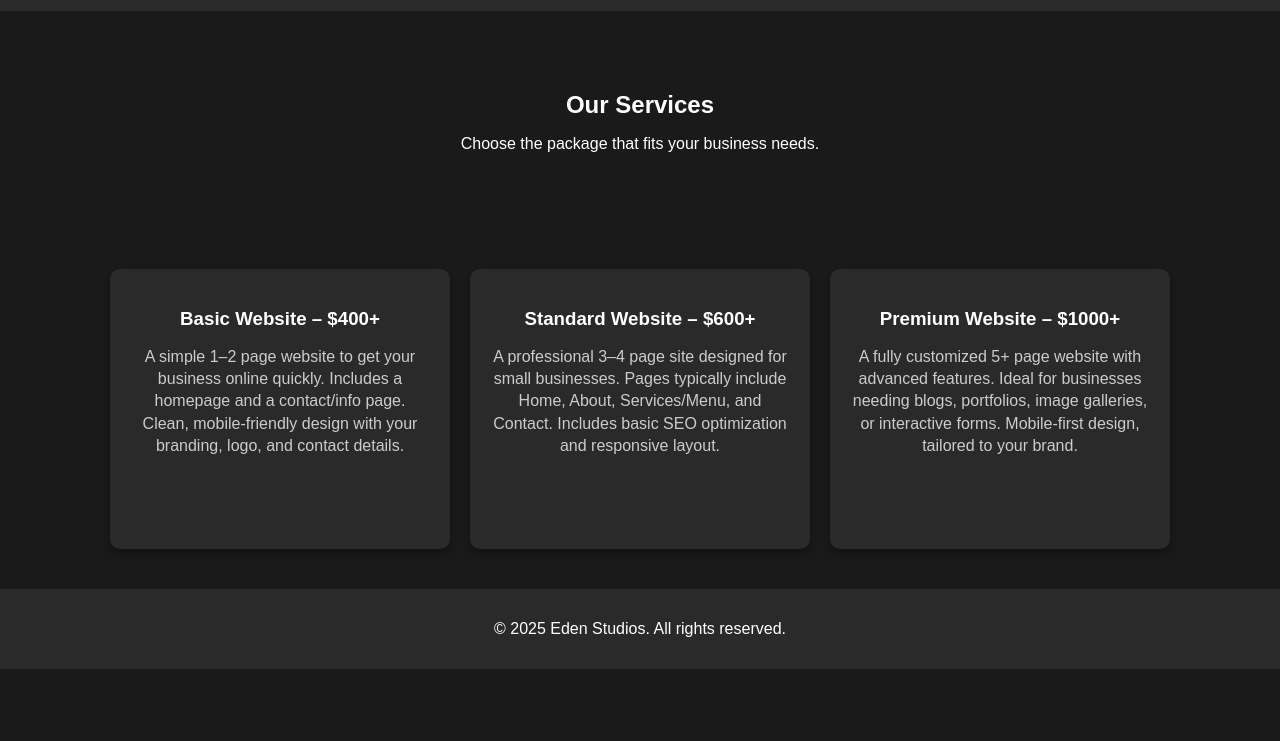
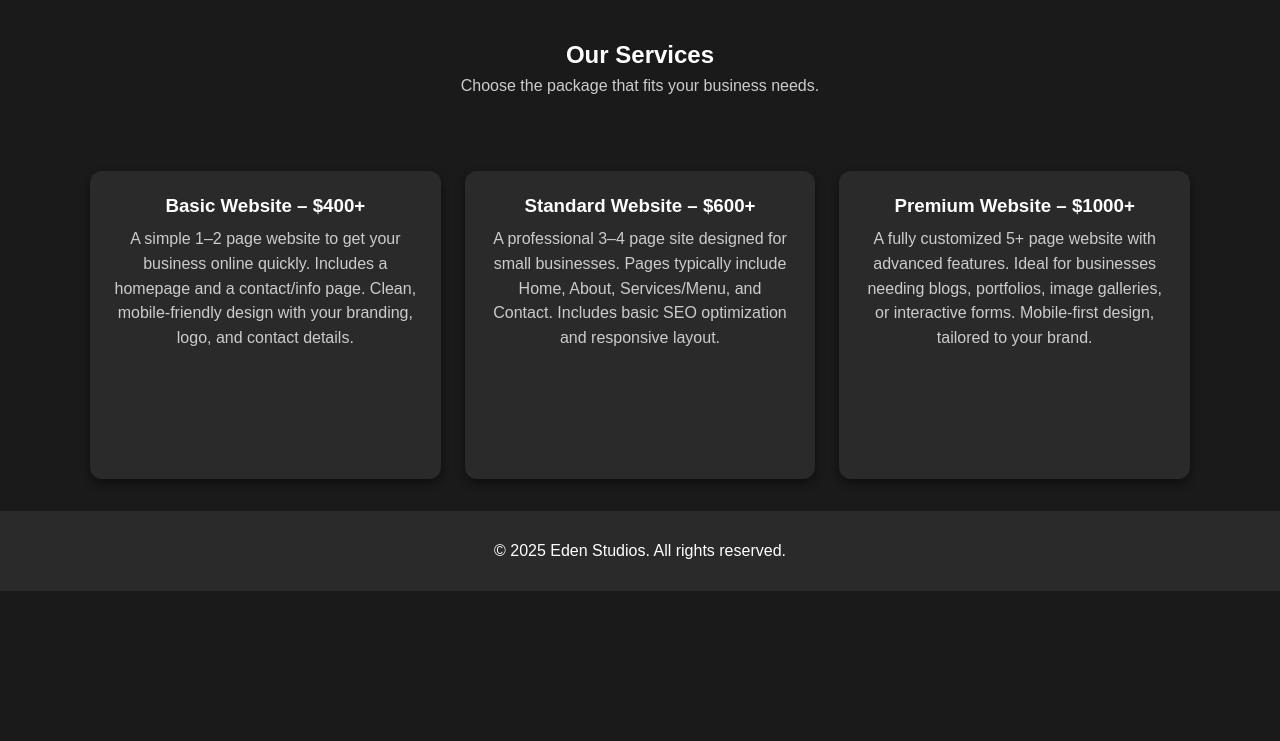
Before and after one commit to eden12t/eden-studios, a plain HTML site: page services.html in a window 1280 px wide. Shown: the part 59-800 px from the top of the page. Drawn offline with Linux system fonts and the light colour scheme.

Commit message:
Fix Services layout to 3 horizontal cards with page-scoped CSS

```diff
--- a/services.html
+++ b/services.html
@@ -3,13 +3,49 @@
 <head>
   <meta charset="UTF-8" />
   <meta name="viewport" content="width=device-width, initial-scale=1.0" />
-  <title>Services - Eden Studios</title>
+  <title>Eden Studios - Services</title>
   <link rel="stylesheet" href="style.css" />
+  <style>
+    /* Page-scoped fixes so only Services is affected */
+    #services-page .hero{padding:48px 20px}
+    #services-page .hero h1{margin:0 0 8px}
+    #services-page .hero p{color:#ccc;margin:0}
+    #services-page .service-grid{
+      display:grid;
+      grid-template-columns:repeat(3,minmax(280px,1fr));
+      gap:24px;
+      max-width:1100px;
+      margin:28px auto 32px;
+      padding:0 16px;
+    }
+    @media (max-width:980px){
+      #services-page .service-grid{grid-template-columns:repeat(2,minmax(260px,1fr))}
+    }
+    @media (max-width:640px){
+      #services-page .service-grid{grid-template-columns:1fr}
+    }
+    #services-page .service-card{
+      background:#2a2a2a;
+      color:#fff;
+      border-radius:12px;
+      padding:24px;
+      min-height:260px;
+      box-shadow:0 4px 10px rgba(0,0,0,.45);
+      text-align:center;
+      transition:transform .18s ease, box-shadow .18s ease;
+    }
+    #services-page .service-card:hover{
+      transform:translateY(-6px);
+      box-shadow:0 10px 18px rgba(0,0,0,.55);
+    }
+    #services-page .service-card h3{margin:0 0 10px}
+    #services-page .service-card p{margin:0;color:#ccc;line-height:1.55}
+  </style>
 </head>
-<body>
+<body id="services-page">
   <header>
+    <div class="logo">eden studios</div>
     <nav>
-      <div class="logo">eden studios</div>
       <ul>
         <li><a href="index.html">Home</a></li>
         <li><a href="services.html" class="active">Services</a></li>
@@ -25,24 +61,20 @@
     <p>Choose the package that fits your business needs.</p>
   </section>
 
-  <section class="card-grid">
-    <div class="card">
+  <section class="service-grid">
+    <div class="service-card">
       <h3>Basic Website – $400+</h3>
-      <p>
-        A simple 1–2 page website to get your business online quickly. Includes a homepage and a contact/info page. Clean, mobile-friendly design with your branding, logo, and contact details.
-      </p>
+      <p>A simple 1–2 page website to get your business online quickly. Includes a homepage and a contact/info page. Clean, mobile-friendly design with your branding, logo, and contact details.</p>
     </div>
-    <div class="card">
+
+    <div class="service-card">
       <h3>Standard Website – $600+</h3>
-      <p>
-        A professional 3–4 page site designed for small businesses. Pages typically include Home, About, Services/Menu, and Contact. Includes basic SEO optimization and responsive layout.
-      </p>
+      <p>A professional 3–4 page site designed for small businesses. Pages typically include Home, About, Services/Menu, and Contact. Includes basic SEO optimization and responsive layout.</p>
     </div>
-    <div class="card">
+
+    <div class="service-card">
       <h3>Premium Website – $1000+</h3>
-      <p>
-        A fully customized 5+ page website with advanced features. Ideal for businesses needing blogs, portfolios, image galleries, or interactive forms. Mobile-first design, tailored to your brand.
-      </p>
+      <p>A fully customized 5+ page website with advanced features. Ideal for businesses needing blogs, portfolios, image galleries, or interactive forms. Mobile-first design, tailored to your brand.</p>
     </div>
   </section>
 
```
